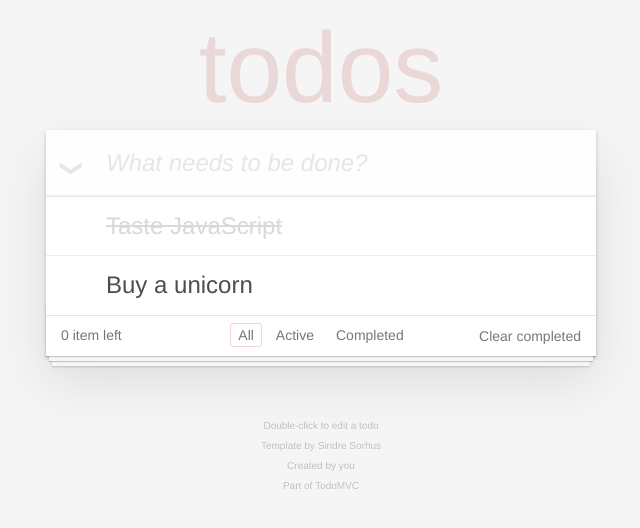
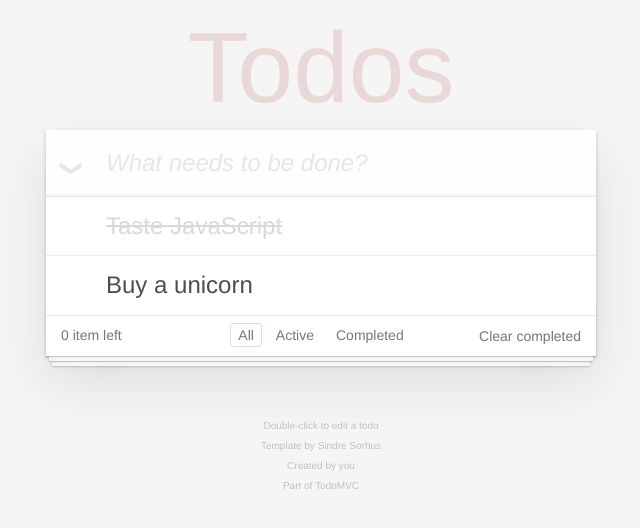
Before and after one commit to chgc/20181110-angular-beginner, an Angular app: page / in a window 1280 px wide. Shown: the top 528 px of the page, without its empty margins (319-959 px from the left). Built offline with nearby package versions, Linux system fonts and the light colour scheme.

Commit message:
使用 interpolation 顯示變數

```diff
--- a/src/app/app.component.html
+++ b/src/app/app.component.html
@@ -1,6 +1,6 @@
 <section class="todoapp">
   <header class="header">
-    <h1>todos</h1>
+    <h1>{{ appTitle }}</h1>
     <input class="new-todo" placeholder="What needs to be done?" autofocus />
   </header>
   <!--
--- a/src/app/app.component.ts
+++ b/src/app/app.component.ts
@@ -6,5 +6,5 @@ import { Component } from '@angular/core';
   styleUrls: ['./app.component.css']
 })
 export class AppComponent {
-  title = 'todomvc';
+  appTitle = 'Todos';
 }
```
